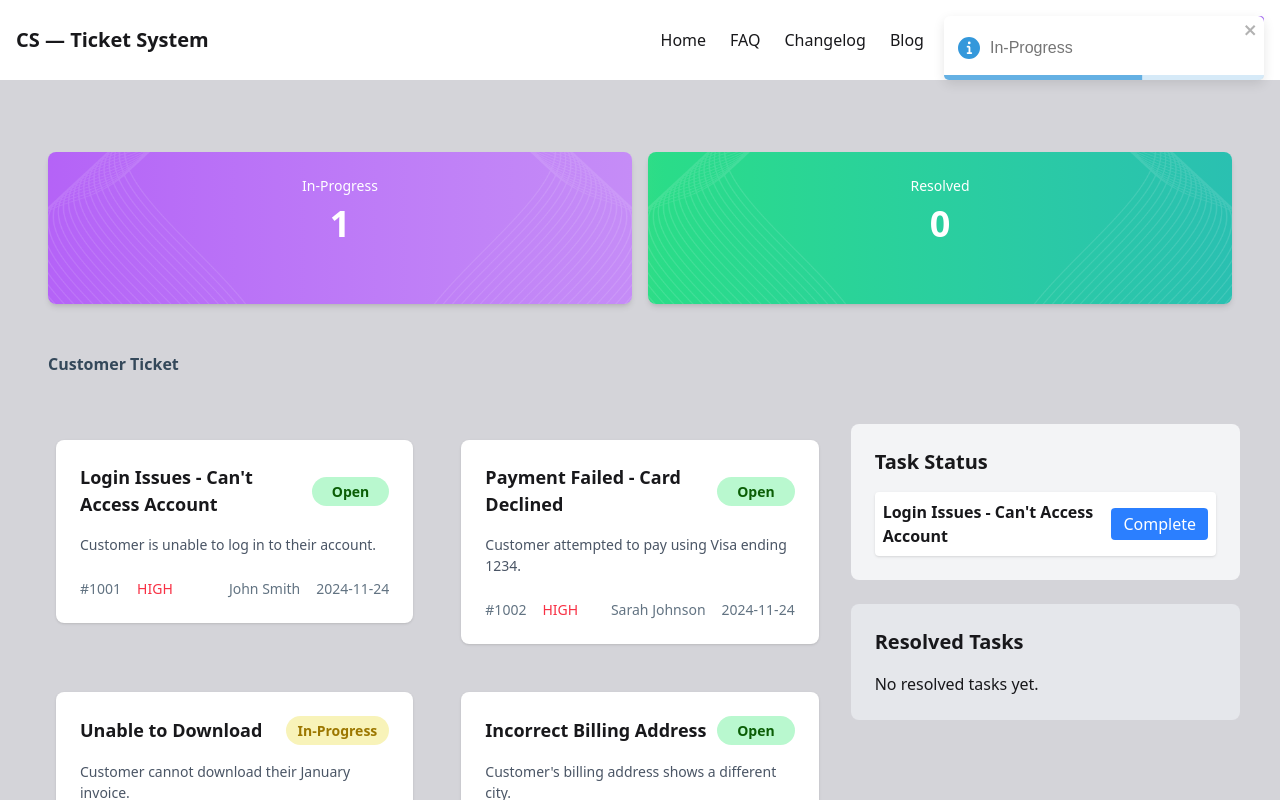
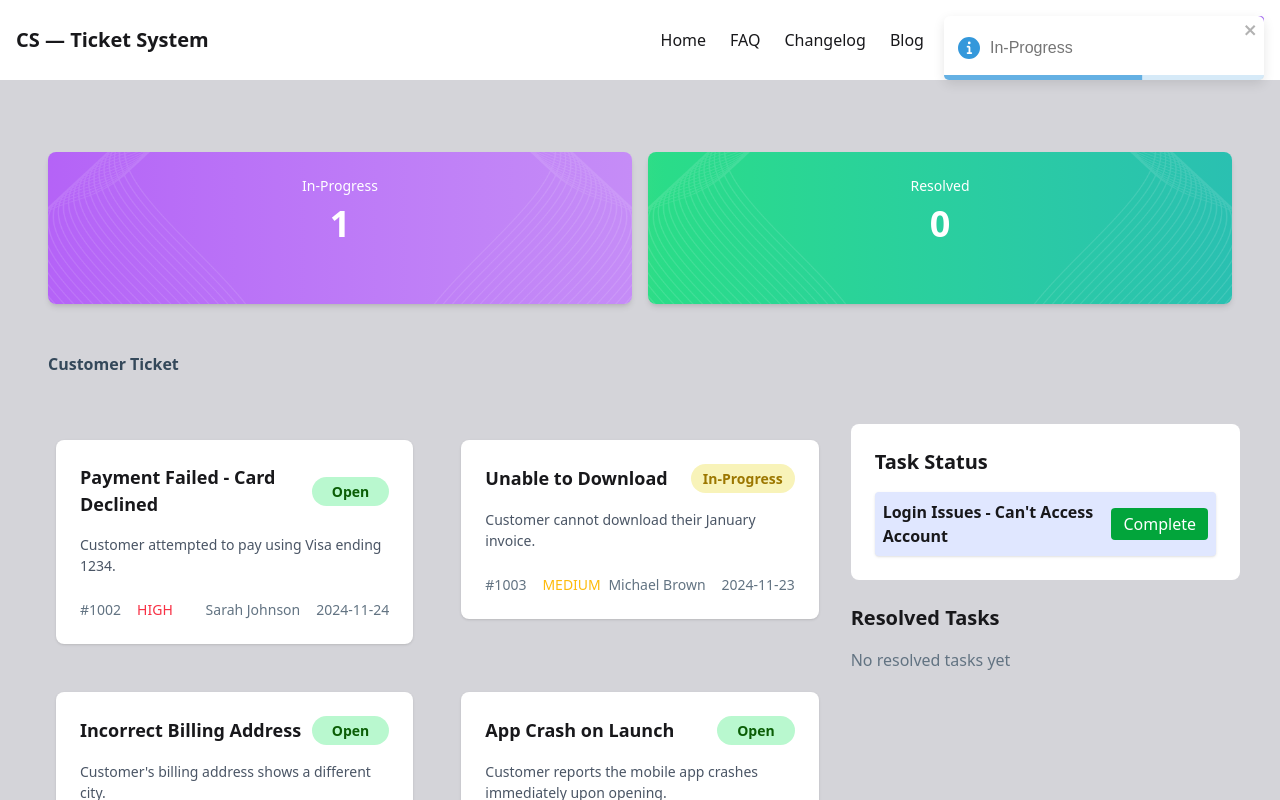
Before and after one commit to Sark-Rakib/assignment-7, a React (Vite) app: page / in a window 1280 px wide. Both pictures are taken after a click on the element 234 px from the left and 542 px from the top of the page. Shown: the top 800 px of the page. Built offline with nearby package versions, Linux system fonts and the light colour scheme.

Commit message:
rakib commit

```diff
--- a/src/Component/NavbarComponent/BannerSection/Banner.jsx
+++ b/src/Component/NavbarComponent/BannerSection/Banner.jsx
@@ -20,6 +20,10 @@ const Banner = ({ customerPromise }) => {
       setInProgressTasks([...inProgressTasks, customer]);
       setInProgressCount(inProgressCount + 1);
 
+      const updatedCustomerData = customerData.filter(
+        (t) => t.id !== customer.id
+      );
+      setCustomerData(updatedCustomerData);
       toast.info("In-Progress", {
         position: "top-right",
       });
@@ -152,18 +156,22 @@ const Banner = ({ customerPromise }) => {
 
           {/* Right column */}
           <div>
-            <div className="bg-gray-100 rounded-lg p-6">
+            <div className="bg-white rounded-lg p-6">
               <h2 className="text-xl font-bold mb-4">Task Status</h2>
-              {inProgressTasks.length === 0 && <p>No tasks added yet.</p>}
+              {inProgressTasks.length === 0 && (
+                <p className="text-[#627382]">
+                  Select a ticket to add to Task Status
+                </p>
+              )}
               <div className="space-y-2">
                 {inProgressTasks.map((task) => (
                   <div
                     key={task.id}
-                    className="flex justify-between items-center bg-white p-2 rounded shadow"
+                    className="flex justify-between items-center bg-[#E0E7FF] p-2 rounded shadow"
                   >
                     <span className="font-semibold">{task.title}</span>
                     <button
-                      className="bg-blue-500 text-white px-3 py-1 rounded hover:bg-blue-600"
+                      className="bg-[#02A53B] text-white px-3 py-1 rounded hover:bg-green-400"
                       onClick={() => handleComplete(task.id)}
                     >
                       Complete
@@ -174,16 +182,18 @@ const Banner = ({ customerPromise }) => {
             </div>
 
             {/* Resolved List */}
-            <div className="bg-gray-200 rounded-lg p-6 mt-6">
+            <div className=" rounded-lg  mt-6">
               <h2 className="text-xl font-bold mb-4">Resolved Tasks</h2>
-              {resolvedTasks.length === 0 && <p>No resolved tasks yet.</p>}
+              {resolvedTasks.length === 0 && (
+                <p className="text-[#627382]">No resolved tasks yet</p>
+              )}
               <div className="space-y-2">
                 {resolvedTasks.map((task) => (
                   <div
                     key={task.id}
-                    className="flex justify-between items-center bg-white p-2 rounded shadow"
+                    className="flex justify-between items-center bg-[#E0E7FF] p-2 rounded shadow"
                   >
-                    <span className="font-semibold">{task.title}</span>
+                    <span className="font-semibold p-2">{task.title}</span>
                   </div>
                 ))}
               </div>
```
